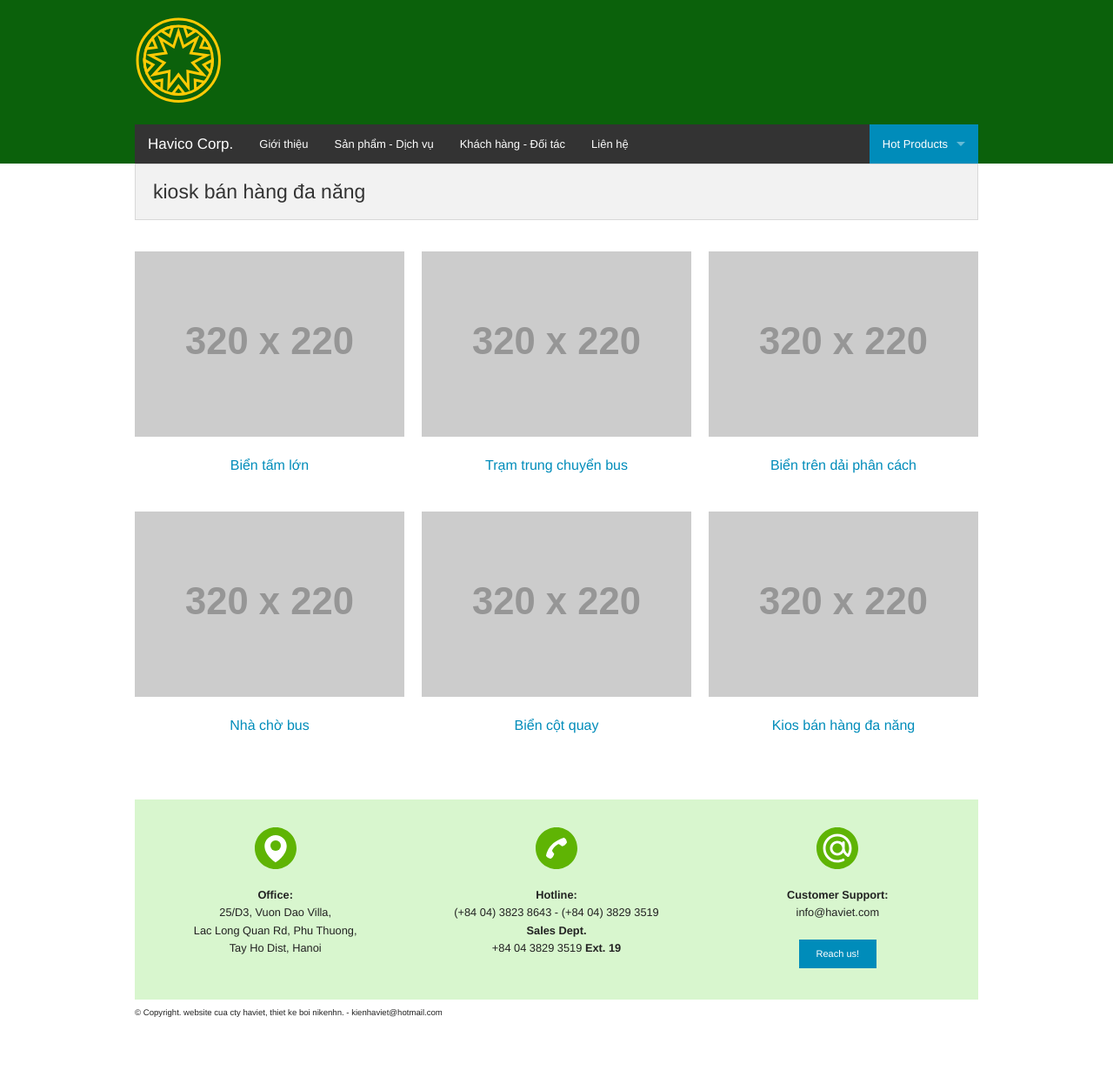
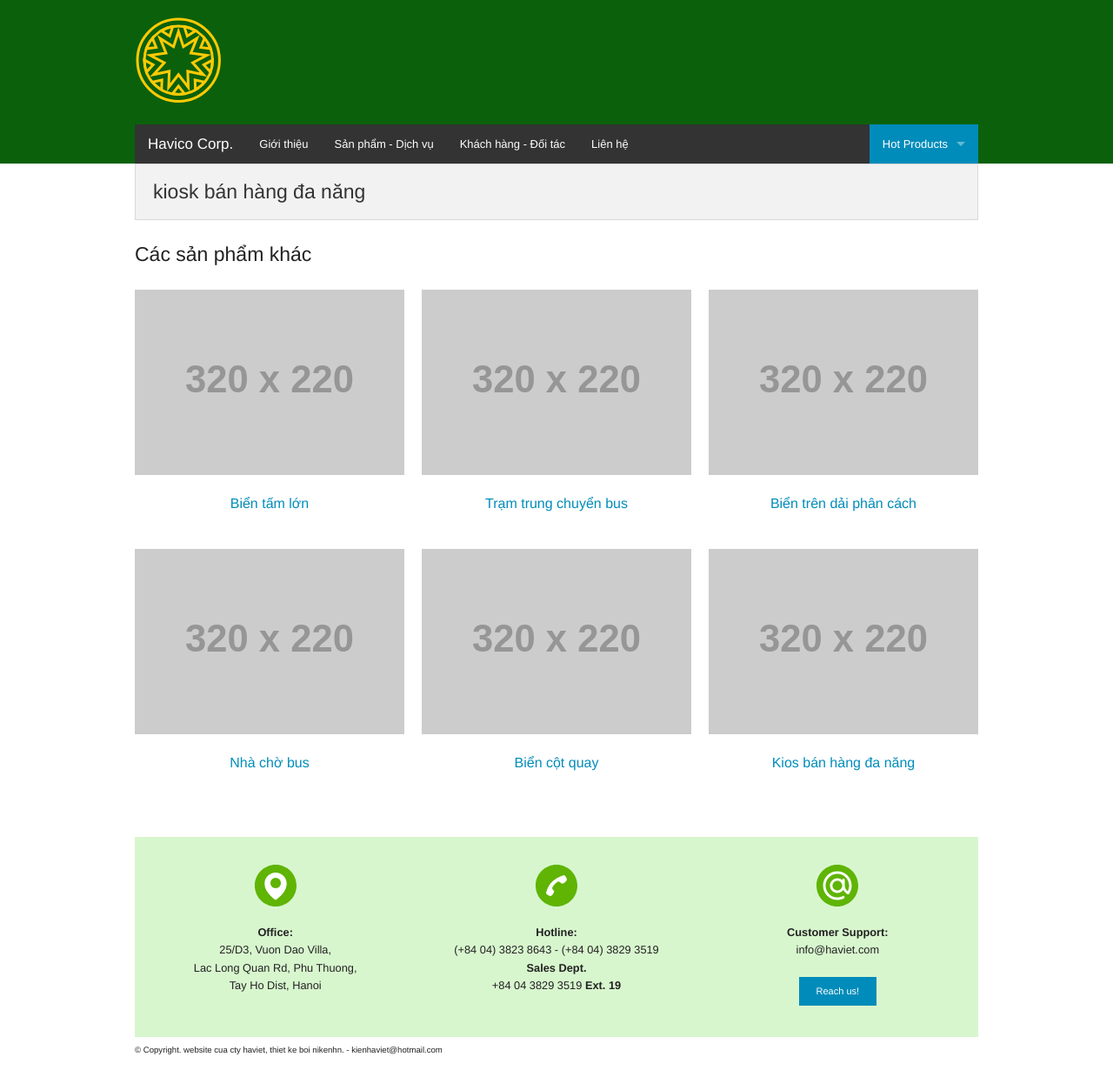
Before and after one commit to haviet/static-on-foundation, a Jekyll site: the page built from sanpham/kiosk.html, in a window 1280 px wide. Shown: the whole page at 87% size. Built offline with Jekyll 4.4.1, drawn with Linux system fonts in a browser that asks for light colours; before the commit the page ends 1194 px from its top, so only the background shows below that.

Commit message:
Update kiosk.html

```diff
--- a/sanpham/kiosk.html
+++ b/sanpham/kiosk.html
@@ -13,6 +13,7 @@ layout: default
 <!-- hiển thị trên màn hình lớn -->
 <div class="row show-for-medium-up">
   <div class="columns">
+    <h4>Các sản phẩm khác</h4>
   		{% include sp-bigblock-list.html %}
   </div>
 </div>
```
